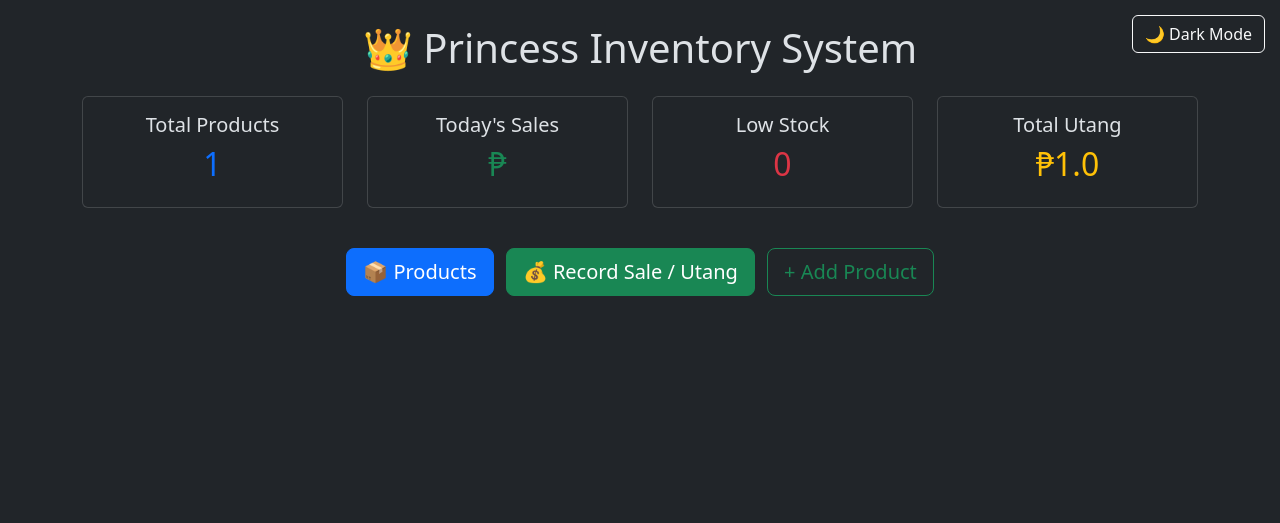
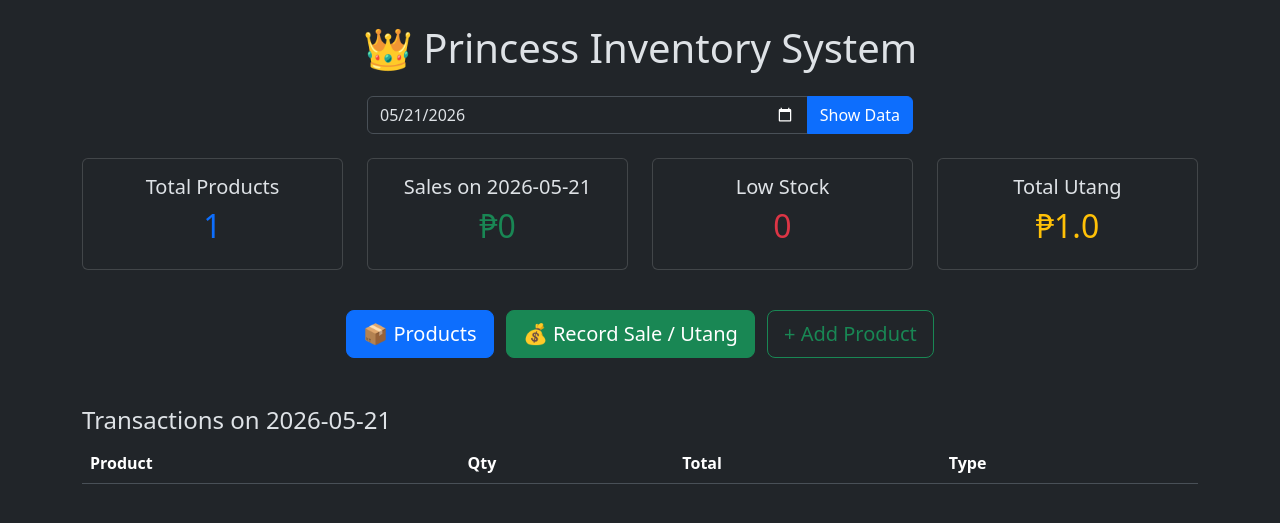
Before and after one commit to sejiro06/princess-inventory, a Flask app: page / in a window 1280 px wide. Shown: the top 523 px of the page. Run offline with Flask 3, Linux system fonts and the light colour scheme; tables that the repository leaves empty hold one stand-in row (values such as "Sample post"); lists and menus that the app fills with data are empty.

Commit message:
Update dashboard.html

```diff
--- a/templates/dashboard.html
+++ b/templates/dashboard.html
@@ -3,17 +3,24 @@
 <head>
     <meta charset="UTF-8">
     <meta name="viewport" content="width=device-width, initial-scale=1.0">
-    <title>Princess Inventory</title>
+    <title>Princess Inventory System</title>
     <link href="https://cdn.jsdelivr.net/npm/bootstrap@5.3.3/dist/css/bootstrap.min.css" rel="stylesheet">
-    <style>
-        .theme-toggle { position: fixed; top: 15px; right: 15px; z-index: 1000; }
-    </style>
 </head>
 <body>
 <div class="container mt-4">
-    <button onclick="toggleTheme()" class="btn btn-outline-light theme-toggle">🌙 Dark Mode</button>
+    <h1 class="text-center mb-4">👑 Princess Inventory System</h1>
 
-    <h1 class="text-center mb-4">👑 Princess Inventory System</h1>
+    <!-- Date Picker -->
+    <div class="row justify-content-center mb-4">
+        <div class="col-md-6">
+            <form method="GET">
+                <div class="input-group">
+                    <input type="date" name="date" value="{{ selected_date }}" class="form-control">
+                    <button type="submit" class="btn btn-primary">Show Data</button>
+                </div>
+            </form>
+        </div>
+    </div>
 
     <div class="row text-center">
         <div class="col-md-3 mb-3">
@@ -27,8 +34,8 @@
         <div class="col-md-3 mb-3">
             <div class="card">
                 <div class="card-body">
-                    <h5>Today's Sales</h5>
-                    <h2 class="text-success">₱{{ today_sales }}</h2>
+                    <h5>Sales on {{ selected_date }}</h5>
+                    <h2 class="text-success">₱{{ day_sales }}</h2>
                 </div>
             </div>
         </div>
@@ -50,23 +57,40 @@
         </div>
     </div>
 
-    <div class="text-center mt-4">
+    <div class="mt-4 text-center">
         <a href="/products" class="btn btn-primary btn-lg me-2">📦 Products</a>
         <a href="/sales" class="btn btn-success btn-lg me-2">💰 Record Sale / Utang</a>
         <a href="/add_product" class="btn btn-outline-success btn-lg">+ Add Product</a>
     </div>
+
+    <!-- Transactions on Selected Date -->
+    <h4 class="mt-5">Transactions on {{ selected_date }}</h4>
+    <table class="table table-striped">
+        <thead>
+            <tr>
+                <th>Product</th>
+                <th>Qty</th>
+                <th>Total</th>
+                <th>Type</th>
+            </tr>
+        </thead>
+        <tbody>
+            {% for t in transactions %}
+            <tr>
+                <td>{{ t['product_name'] }}</td>
+                <td>{{ t['quantity'] }}</td>
+                <td>₱{{ t['total_amount'] }}</td>
+                <td>
+                    {% if t['customer_name'] %}
+                        <span class="badge bg-warning">Utang - {{ t['customer_name'] }}</span>
+                    {% else %}
+                        <span class="badge bg-success">Cash</span>
+                    {% endif %}
+                </td>
+            </tr>
+            {% endfor %}
+        </tbody>
+    </table>
 </div>
-
-<script>
-function toggleTheme() {
-    const html = document.documentElement;
-    const theme = html.getAttribute('data-bs-theme') === 'dark' ? 'light' : 'dark';
-    html.setAttribute('data-bs-theme', theme);
-    localStorage.setItem('theme', theme);
-}
-if (localStorage.getItem('theme') === 'light') {
-    document.documentElement.setAttribute('data-bs-theme', 'light');
-}
-</script>
 </body>
 </html>
```
